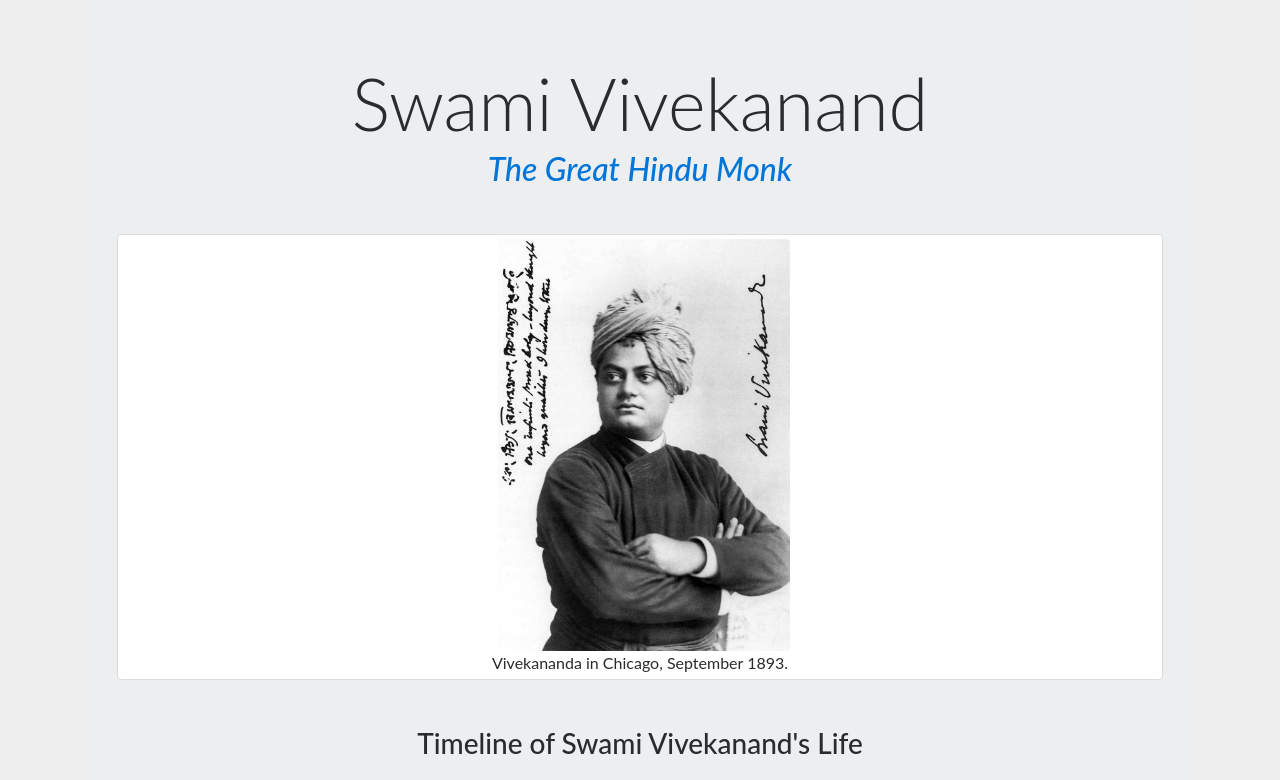
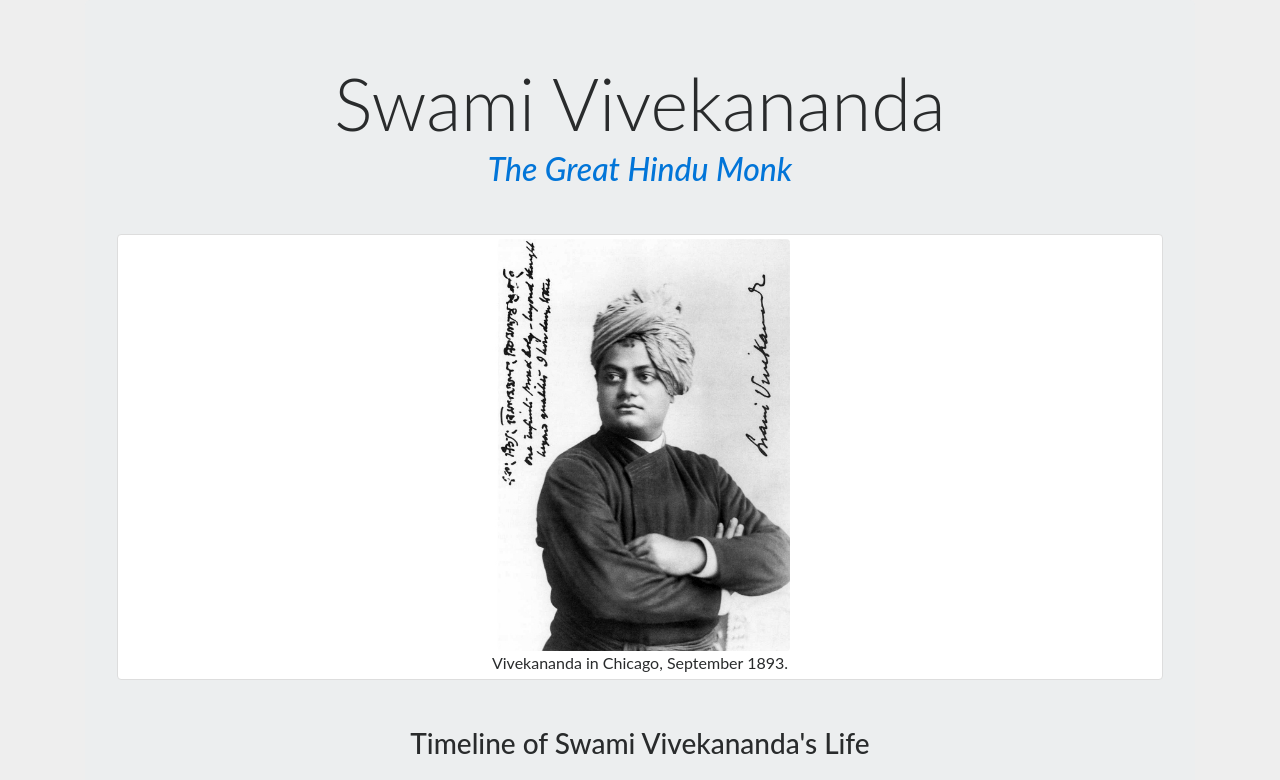
Before and after one commit to PB2204/Swami-Vivekananda, a plain HTML site: page index.html in a window 1280 px wide. Shown: the top 780 px of the page. Drawn offline with Linux system fonts and the light colour scheme.

Commit message:
Second Commit

```diff
--- a/index.html
+++ b/index.html
@@ -5,6 +5,7 @@
 <head>
     <meta charset="utf-8">
     <meta name="viewport" content="width=device-width, initial-scale=1">
+    <title>Swami Vivekananda</title>
     <link rel="stylesheet" href="https://cdnjs.cloudflare.com/ajax/libs/font-awesome/4.7.0/css/font-awesome.min.css">
     <link rel="stylesheet" href="css/bootstrap.min.css">
 <!--    <link rel="stylesheet" href="css/font-awesome.min.css">-->
@@ -16,7 +17,7 @@
     <div class="jumbotron">
         <div class="row">
             <div class="col-xs-12 col-lg-12 col-sm-12 col-md-12">
-                <h1 class="text-center display-3">Swami Vivekanand</h1>
+                <h1 class="text-center display-3">Swami Vivekananda</h1>
                 <h2 class="text-center text-primary"><em>The Great Hindu Monk</em></h2>
 
                 <div class="img-thumbnail mt-5">
@@ -30,7 +31,7 @@
 
         <div class="row justify-content-center mt-5">
             <div class="col-9">
-               <h3 class="text-center mb-4">Timeline of Swami Vivekanand's Life</h3>
+               <h3 class="text-center mb-4">Timeline of Swami Vivekananda's Life</h3>
 
                 <div class="list-group">
                     <div class="list-group-item list-group-item-action align-items-start flex-column active">
@@ -166,7 +167,8 @@
             </div> <!--End of Timeline-->
         </div> <!-- end of Second row Class-->
 
-    <h3 class="text-center mt-5">Publications By Swami Vivekanand</h3>
+    <h3 class="text-center mt-5">Publications By Swami Vivekananda
+    </h3>
     <table class="table mt-3 table-bordered table-hover">
   <thead class="thead-inverse">
     <tr>
@@ -266,47 +268,47 @@
 </table>
 
    <article class="mt-5">
-       <h3 class="text-center"><u>Popular Quotes By Swami Vivekanand</u></h3>
+       <h3 class="text-center"><u>Popular Quotes By Swami Vivekananda</u></h3>
 
 <blockquote class="blockquote blockquote-reverse">
   <p class="mb-0 mt-4"><em><i class="fa fa-quote-left"></i> You have to grow from the inside out. None can teach you, none can make you spiritual. There is no other teacher but your own soul. <i class="fa fa-quote-right"></i></em></p>
-  <footer class="blockquote-footer">Swami Vivekanand</footer>
+  <footer class="blockquote-footer">Swami Vivekananda</footer>
 </blockquote>
 
  <blockquote class="blockquote blockquote-reverse">
   <p class="mb-0 mt-4"><em><i class="fa fa-quote-left"></i> Arise,awake and donot stop until the goal is reached. <i class="fa fa-quote-right"></i></em></p>
-  <footer class="blockquote-footer">Swami Vivekanand</footer>
+  <footer class="blockquote-footer">Swami Vivekananda</footer>
 </blockquote>
 
  <blockquote class="blockquote blockquote-reverse">
   <p class="mb-0 mt-4"><em><i class="fa fa-quote-left"></i> We are what our thoughts have made us; so take care about what you think. Words are secondary. Thoughts live; they travel far. <i class="fa fa-quote-right"></i></em></p>
-  <footer class="blockquote-footer">Swami Vivekanand</footer>
+  <footer class="blockquote-footer">Swami Vivekananda</footer>
 </blockquote>
 
  <blockquote class="blockquote blockquote-reverse">
   <p class="mb-0 mt-4"><em><i class="fa fa-quote-left"></i> The world is the great gymnasium where we come to make ourselves strong. <i class="fa fa-quote-right"></i></em></p>
-  <footer class="blockquote-footer">Swami Vivekanand</footer>
+  <footer class="blockquote-footer">Swami Vivekananda</footer>
 </blockquote>
 
  <blockquote class="blockquote blockquote-reverse">
   <p class="mb-0 mt-4"><em><i class="fa fa-quote-left"></i> Condemn none: if you can stretch out a helping hand, do so. If you cannot, fold your hands, bless your brothers, and let them go their own way. <i class="fa fa-quote-right"></i></em></p>
-  <footer class="blockquote-footer">Swami Vivekanand</footer>
+  <footer class="blockquote-footer">Swami Vivekananda</footer>
 </blockquote>
 
 <blockquote class="blockquote blockquote-reverse">
   <p class="mb-0 mt-4"><em><i class="fa fa-quote-left"></i> In a day, when you don't come across any problems - you can be sure that you are travelling in a wrong path. <i class="fa fa-quote-right"></i></em></p>
-  <footer class="blockquote-footer">Swami Vivekanand</footer>
+  <footer class="blockquote-footer">Swami Vivekananda</footer>
 </blockquote>
 
  <blockquote class="blockquote blockquote-reverse">
   <p class="mb-0 mt-4"><em><i class="fa fa-quote-left"></i> All differences in this world are of degree, and not of kind, because oneness is the secret of everything. <i class="fa fa-quote-right"></i></em></p>
-  <footer class="blockquote-footer">Swami Vivekanand</footer>
+  <footer class="blockquote-footer">Swami Vivekananda</footer>
 </blockquote>
 
    </article>
 
 
-<h3 class="text-center mt-5">If you have time, you should read more about this incredible human being on his <a rel="nofollow" href="https://en.wikipedia.org/wiki/Swami_Vivekananda" target="_blank" alt="Wikepedia Page of Swami Vivekanand">Wikipedia entry</a>.</h3>
+<h3 class="text-center mt-5">If you have time, you should read more about this incredible human being on his <a rel="nofollow" href="https://en.wikipedia.org/wiki/Swami_Vivekananda" target="_blank" alt="Wikepedia Page of Swami Vivekananda">Wikipedia entry</a>.</h3>
 
   <hr class="mt-3">
 
@@ -314,7 +316,7 @@
 </div> <!-- End of Container class-->
 <footer class="footer">
     <div class="container">
-        <p class="text-muted text-center"> Written and Coded by <a rel="nofollow" href="https://shashank7200.github.io" target="_blank" alt="Developer's Website">Shashank Shekhar</a></p>
+        <p class="text-muted text-center"> Written and Coded by <a rel="nofollow" href="https://pabitrabanerjee.newsgoogle.org" target="_blank" alt="Developer's Website">Pabitra Banerjee</a></p>
     </div>
 </footer>
 
```
Also changed, not shown: images/screenshot.png (deleted).
